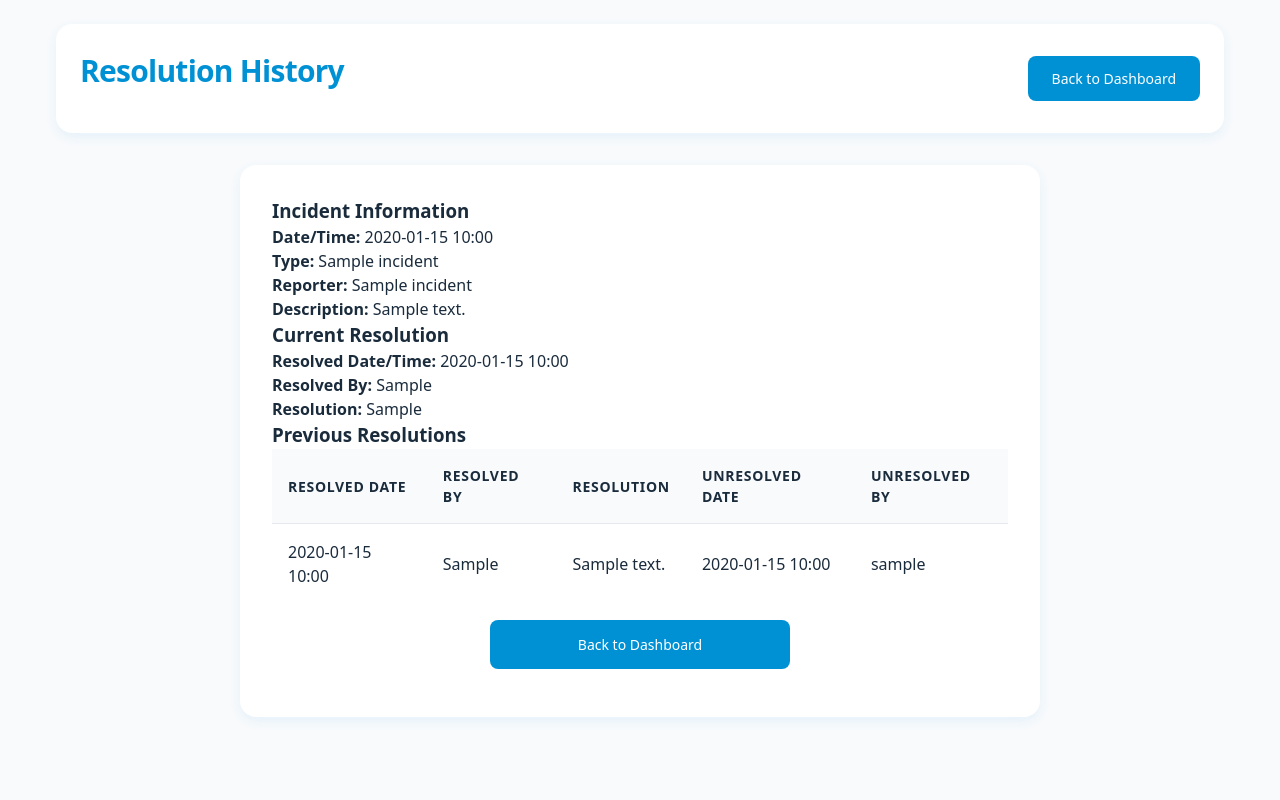
After one commit to Jurgens92/IncidentReport, a Flask app: page /resolution_history/1 in a window 1280 px wide. The commit adds this page. Run offline with Flask 3, Linux system fonts and the light colour scheme; a user stored in the database is signed in; tables that the repository leaves empty hold one stand-in row (values such as "Sample post").

Commit message:
#Feature - Add Resolve incident

```diff
--- a/app/routes.py
+++ b/app/routes.py
@@ -1,11 +1,12 @@
 from flask import render_template, redirect, url_for, flash, request, send_file, make_response
 from flask_login import login_user, logout_user, login_required, current_user
 from app import app, db
-from app.models import User, Incident, Personnel, IncidentType, EmailSettings, LoginLog
-from app.email_utils import send_incident_email
+from app.models import User, Incident, Personnel, IncidentType, EmailSettings, LoginLog, ActionLog, ResolutionHistory
+from app.email_utils import send_incident_email, send_resolution_email
 import csv
 from io import StringIO
 from werkzeug.utils import secure_filename
+from datetime import datetime
 
 
 @app.route('/', methods=['GET', 'POST'])
@@ -395,3 +396,109 @@ def login_logs():
         page=page, per_page=50, error_out=False)
 
     return render_template('admin/login_logs.html', logs=logs)
+
+@app.route('/resolve_incident/<int:incident_id>', methods=['GET', 'POST'])
+@login_required
+def resolve_incident(incident_id):
+    incident = Incident.query.get_or_404(incident_id)
+    personnel = Personnel.query.all()  # Get all personnel for the dropdown
+
+    # Check if already resolved
+    if incident.resolution:
+        return redirect(url_for('view_resolution', incident_id=incident_id))
+
+    if request.method == 'POST':
+        # Get selected personnel
+        resolver_id = request.form.get('personnel_id')
+        resolver = Personnel.query.get(resolver_id)
+
+        # Update the incident with resolution details
+        incident.resolution = request.form['resolution']
+        incident.resolved_by = resolver.name  # Use the personnel name
+        incident.resolved_timestamp = datetime.utcnow()
+        incident.resolved_by_user_id = current_user.id
+
+        db.session.commit()
+
+        # Send email notification
+        send_resolution_email(incident)
+
+        flash('Incident has been resolved successfully')
+        return redirect(url_for('dashboard'))
+
+    return render_template('resolution_form.html', incident=incident, personnel=personnel)
+
+@app.route('/view_resolution/<int:incident_id>')
+@login_required
+def view_resolution(incident_id):
+    incident = Incident.query.get_or_404(incident_id)
+
+    # Check if the incident is resolved
+    if not incident.resolution:
+        flash('This incident has not been resolved yet')
+        return redirect(url_for('dashboard'))
+
+    return render_template('resolution_details.html', incident=incident)
+
+@app.route('/unresolve_incident/<int:incident_id>', methods=['POST'])
+@login_required
+def unresolve_incident(incident_id):
+    # Check if user is admin
+    if not current_user.is_admin:
+        flash('Admin access required')
+        return redirect(url_for('dashboard'))
+
+    incident = Incident.query.get_or_404(incident_id)
+
+    # Check if the incident is resolved
+    if not incident.resolution:
+        flash('This incident is not marked as resolved')
+        return redirect(url_for('dashboard'))
+
+    # Save the current resolution to history
+    resolution_history = ResolutionHistory(
+        incident_id=incident.id,
+        resolution_text=incident.resolution,
+        resolved_by=incident.resolved_by,
+        resolved_timestamp=incident.resolved_timestamp,
+        resolved_by_user_id=incident.resolved_by_user_id,
+        unresolve_timestamp=datetime.utcnow(),
+        unresolved_by_user_id=current_user.id
+    )
+    db.session.add(resolution_history)
+
+    # Log the action
+    log_entry = ActionLog(
+        incident_id=incident.id,
+        user_id=current_user.id,
+        action="Unresolve",
+        details=f"Unmarked resolution that was entered by {incident.resolved_by}: {incident.resolution}"
+    )
+    db.session.add(log_entry)
+
+    # Clear the resolution fields from the current incident
+    incident.resolution = None
+    incident.resolved_by = None
+    incident.resolved_timestamp = None
+    incident.resolved_by_user_id = None
+
+    db.session.commit()
+
+    flash('Incident has been marked as unresolved')
+    return redirect(url_for('dashboard'))
+
+@app.route('/resolution_history/<int:incident_id>')
+@login_required
+def resolution_history(incident_id):
+    incident = Incident.query.get_or_404(incident_id)
+    history = ResolutionHistory.query.filter_by(incident_id=incident_id).order_by(ResolutionHistory.resolved_timestamp.desc()).all()
+
+    # Get usernames for unresolved_by IDs
+    for entry in history:
+        if entry.unresolved_by_user_id:
+            user = User.query.get(entry.unresolved_by_user_id)
+            entry.unresolved_by_username = user.username if user else "Unknown User"
+        else:
+            entry.unresolved_by_username = "N/A"
+
+    return render_template('resolution_history.html', incident=incident, history=history)
--- a/app/static/css/style.css
+++ b/app/static/css/style.css
@@ -471,3 +471,28 @@ tr:hover td {
     background-color: #f3f4f6;
     border-radius: 4px;
 }
+
+/* For side-by-side buttons in table cells */
+td .button + form {
+    margin-left: 0.5rem;
+}
+
+td form {
+    display: inline-block;
+}
+
+/* Make the Unresolve button smaller */
+td form .button.danger {
+    padding: 0.5rem 0.75rem;
+    font-size: 0.75rem;
+}
+
+.secondary {
+    background: #64748b;
+    color: white;
+}
+
+.secondary:hover {
+    background: #475569;
+    transform: translateY(-1px);
+}
--- /dev/null
+++ b/app/templates/resolution_history.html
@@ -0,0 +1,70 @@
+<!DOCTYPE html>
+<html>
+<head>
+    <title>Resolution History - Security System</title>
+    <link rel="stylesheet" href="{{ url_for('static', filename='css/style.css') }}">
+</head>
+<body>
+    <div class="container">
+        <div class="header">
+            <h2>Resolution History</h2>
+            <a href="{{ url_for('dashboard') }}" class="button primary">Back to Dashboard</a>
+        </div>
+
+        <div class="content-box" style="max-width: 800px; margin: 0 auto;">
+            <div class="incident-details">
+                <h3>Incident Information</h3>
+                <p><strong>Date/Time:</strong> {{ incident.timestamp.strftime('%Y-%m-%d %H:%M') }}</p>
+                <p><strong>Type:</strong> {{ incident.type_name }}</p>
+                <p><strong>Reporter:</strong> {{ incident.reporter_name }}</p>
+                <p><strong>Description:</strong> {{ incident.description }}</p>
+
+                {% if incident.resolution %}
+                <h3>Current Resolution</h3>
+                <p><strong>Resolved Date/Time:</strong> {{ incident.resolved_timestamp.strftime('%Y-%m-%d %H:%M') }}</p>
+                <p><strong>Resolved By:</strong> {{ incident.resolved_by }}</p>
+                <p><strong>Resolution:</strong> {{ incident.resolution }}</p>
+                {% endif %}
+            </div>
+
+            {% if history %}
+            <h3>Previous Resolutions</h3>
+            <table>
+                <thead>
+                    <tr>
+                        <th>Resolved Date</th>
+                        <th>Resolved By</th>
+                        <th>Resolution</th>
+                        <th>Unresolved Date</th>
+                        <th>Unresolved By</th>
+                    </tr>
+                </thead>
+                <tbody>
+                    {% for entry in history %}
+                    <tr>
+                        <td>{{ entry.resolved_timestamp.strftime('%Y-%m-%d %H:%M') }}</td>
+                        <td>{{ entry.resolved_by }}</td>
+                        <td>{{ entry.resolution_text }}</td>
+                        <td>{{ entry.unresolve_timestamp.strftime('%Y-%m-%d %H:%M') if entry.unresolve_timestamp else 'N/A' }}</td>
+                        <td>
+                            {% if entry.unresolved_by_user_id %}
+                                {{ entry.unresolved_by_username }}
+                            {% else %}
+                                N/A
+                            {% endif %}
+                        </td>
+                    </tr>
+                    {% endfor %}
+                </tbody>
+            </table>
+            {% else %}
+            <p>No resolution history available for this incident.</p>
+            {% endif %}
+
+            <div class="button-group" style="max-width: 300px; margin: 1rem auto;">
+                <a href="{{ url_for('dashboard') }}" class="button primary">Back to Dashboard</a>
+            </div>
+        </div>
+    </div>
+</body>
+</html>
```
Also changed, not shown: app/email_utils.py (+55 -0 lines), app/models.py (+29 -0 lines), app/templates/dashboard.html (+18 -1 lines), app/templates/resolution_details.html (added, +34 -0 lines), app/templates/resolution_form.html (added, +53 -0 lines), update_db.py (added, +12 -0 lines).
